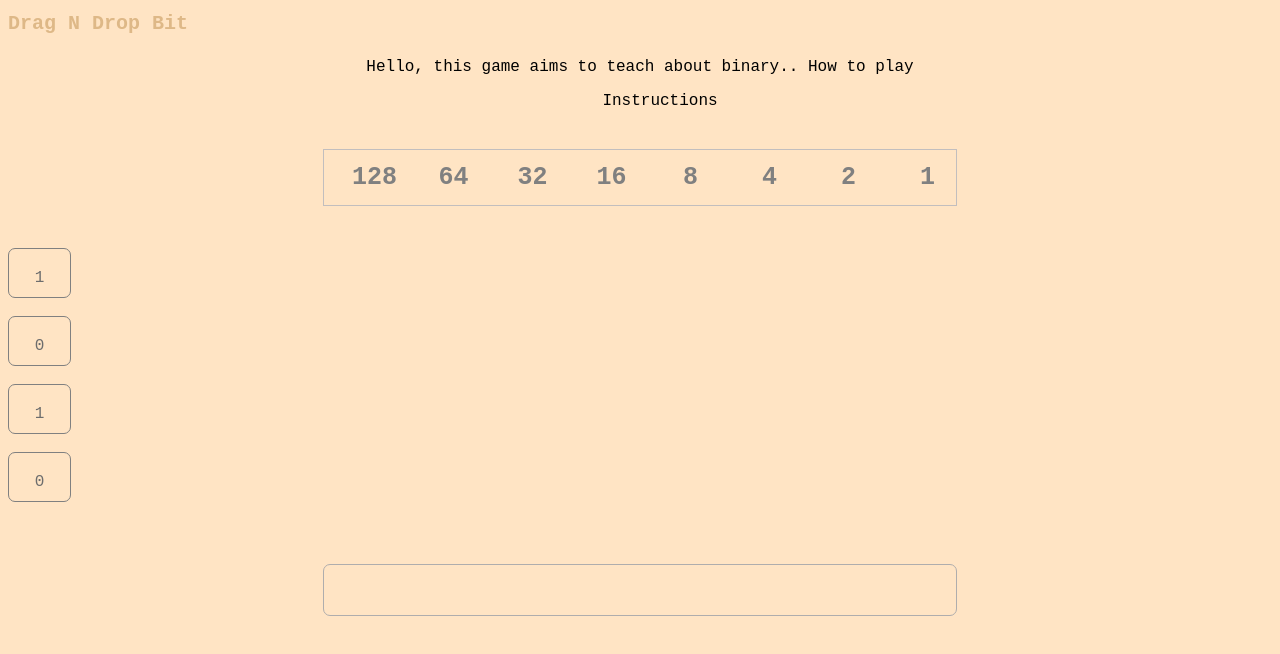
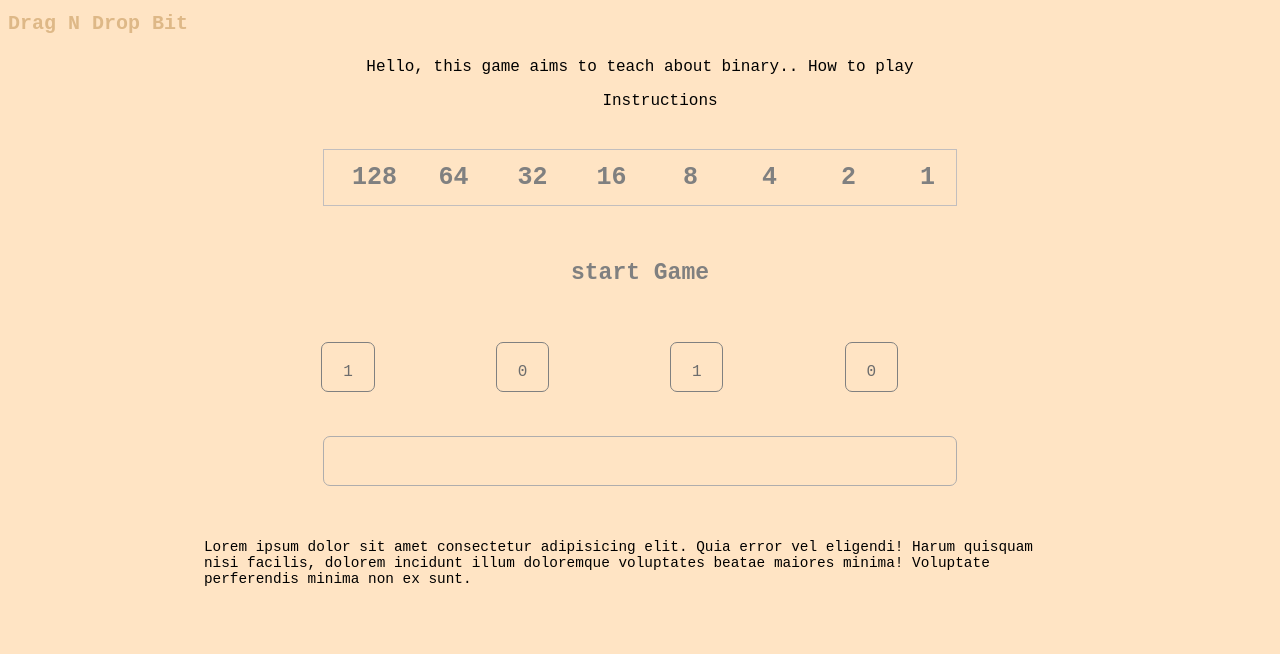
Before and after one commit to RenaldoMenelas/BinaryDragNDropGame, a plain HTML site: page index.html in a window 1280 px wide. Drawn offline with Linux system fonts and the light colour scheme.

Commit message:
more text info

```diff
--- a/index.css
+++ b/index.css
@@ -43,14 +43,14 @@ header ul li{
    justify-content: center;
    font-weight: 700;
 }
-/*.dragElem-container{
+.dragElem-container{
     margin: auto;
     display: flex;
     width: 60%;
     justify-content: space-evenly;
 
 
-}*/
+}
 
 .dragElem{
     height: 3px;
@@ -66,6 +66,7 @@ header ul li{
 
 .dropElem-container {
     margin-top: 44px;
+
 }
 
 .dropElem-container .drop  {
@@ -73,12 +74,17 @@ header ul li{
     background-color: none;
     border: 1px solid rgb(175, 173, 173);
     width: 50%;
-    height: 50px;
+    height: 48px;
     border-radius: 7px;
     display: flex;
     justify-content: space-evenly;
 }
-
+p{
+    width: 69%;
+    margin: auto;
+    margin-top: 53px;
+    font-size: .9rem;
+}
 
 .dragging{
     opacity: 0.3;
@@ -88,19 +94,21 @@ header ul li{
 }
 .button-contain{
     display: flex;
-    margin-top: 22px;
+    justify-content: center;
+
 }
 button{
 
-    margin: auto;
     font-family: 'Courier New', Courier, monospace;
     border: none;
-    /*background-color:beige;*/
-    width: 17%;
-   height: 32px;
-   border-radius: 12px;
-
-
+    width:13rem;
+    border-radius: 12px;
+    padding: 12px;
+   margin-bottom: 44px;
+   font-weight: 600;
+   font-size: 23px;
+   background-color: transparent;
+   color: gray;
 }
 @media(max-width:754px){
     .binary-chart-container{
--- a/index.html
+++ b/index.html
@@ -5,7 +5,7 @@
     <meta charset="UTF-8">
     <meta http-equiv="X-UA-Compatible" content="IE=edge">
     <meta name="viewport" content="width=device-width, initial-scale=1.0">
-    <title>Document</title>
+    <title>Drag N Drop Bit</title>
 </head>
 <body>
 <aside>Drag N Drop Bit</aside>
@@ -27,6 +27,11 @@
         <div>2</div>
         <div>1</div>
     </div>
+    <div class="button-contain">
+    <button>
+        start Game
+     </button>
+    </div>
 <section class="dragElem-container">
     <div class="dragElem"  draggable="true" id="1">1</div>
     <br>
@@ -43,8 +48,11 @@
 
 </section>
 
+<p>Lorem ipsum dolor sit amet consectetur adipisicing elit. Quia error vel eligendi! Harum quisquam nisi facilis, dolorem incidunt illum doloremque voluptates beatae maiores minima!
+     Voluptate perferendis minima non ex sunt.</p>
 
 <script>
+const button = document.getElementsByTagName('button')
 const dragElem = document.querySelectorAll('.dragElem')
 console.log(dragElem)
 const individualDragElem = [...dragElem].forEach(element => {
@@ -78,7 +86,12 @@ const individualDragElem = [...dragElem].forEach(element => {
            console.log(allDroppedElem)
            if(dragElem.length === allDroppedElem.length){
             // dropZone.style.border = 'none'
+
            }
+
+           dropZone.addEventListener('dragleave', e=>{
+               console.log('leave')
+           })
         });
 
 
@@ -88,6 +101,12 @@ const individualDragElem = [...dragElem].forEach(element => {
 
     }
 
+    button[0].addEventListener('click',(e)=>{
+       console.log(button[0].textContent = '1 ')
+       button[0].style.backgroundColor = 'transparent'
+
+    })
+
 
 
 
```
Also changed, not shown: 1 other file.
